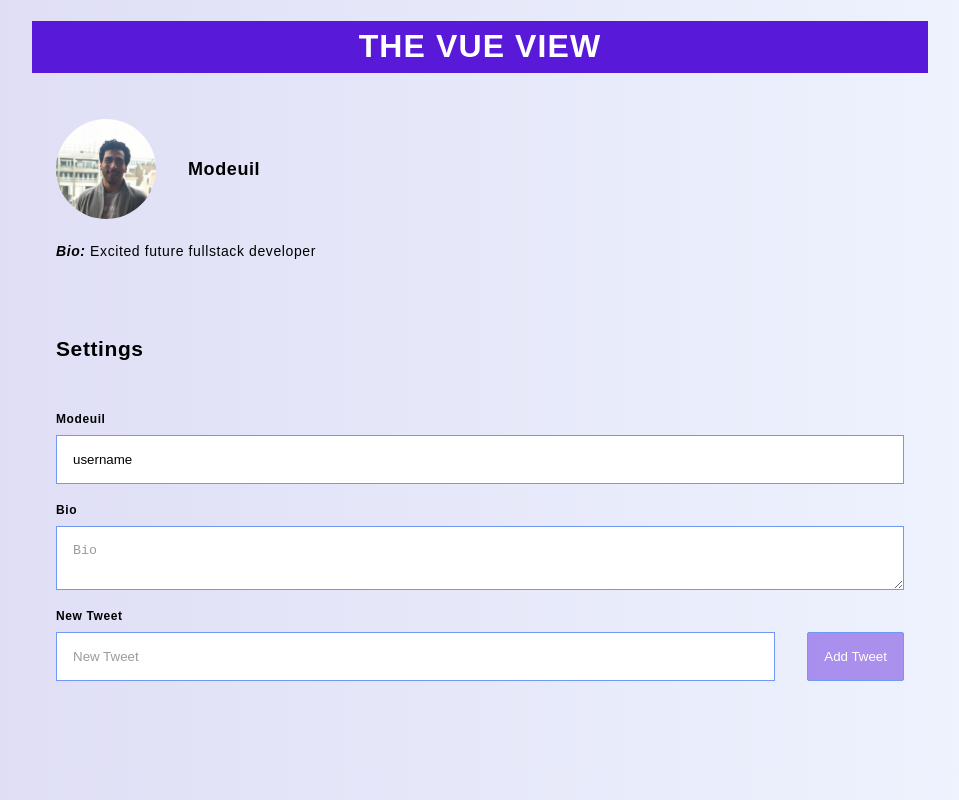
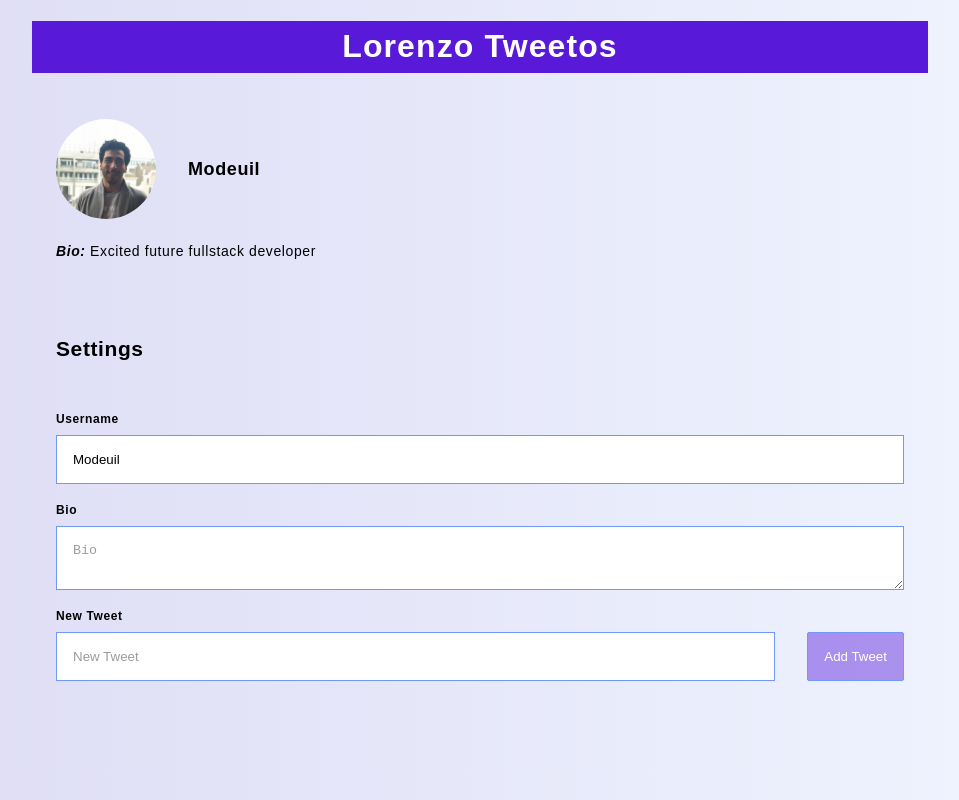
Before and after one commit to Lorenzo-chahid/tweetos, a website: page index.html in a window 1280 px wide. Shown: the whole page, without its empty margins (160-1119 px from the left). Drawn offline with nearby package versions, Linux system fonts and the light colour scheme.

Commit message:
title and variable changement

```diff
--- a/index.html
+++ b/index.html
@@ -13,7 +13,7 @@
 
 
 </div>
-    <h1>THE VUE VIEW</h1>
+    <h1>Lorenzo Tweetos</h1>
     <div class="user">
       <div class="user-information">
         <div class="image-container">
@@ -33,8 +33,8 @@
 
     <div class="settings">
       <h2>Settings</h2>
-      <label for="username">{{ username}}</label>
-      <input type="text" value="username" placeholder="Username" />
+      <label for="username">Username</label>
+      <input v-model="username" type="text" value="username" placeholder="Username" />
       <label for="bio">Bio</label>
       <textarea value="bio" placeholder="Bio"></textarea>
       <label for="tweet">New Tweet</label>
```
